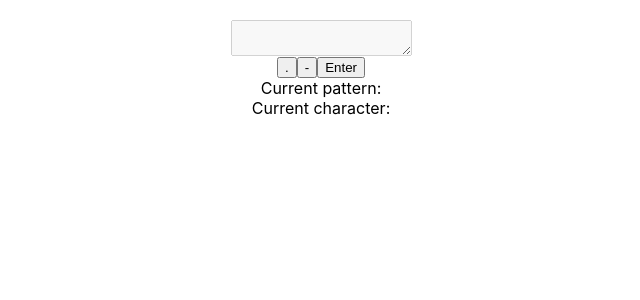
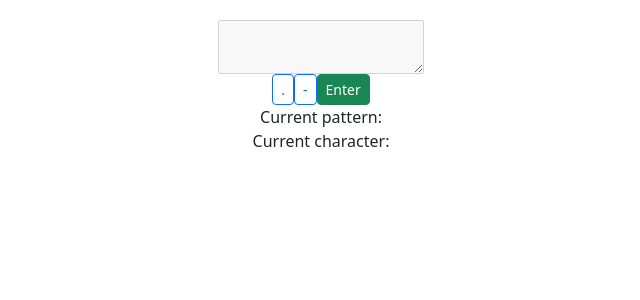
Before and after one commit to CD-Mackay/bad_ui_battles, a React (Create React App) app in the folder morse-code-input/: page / in a window 1280 px wide. Shown: the top 300 px of the page, without its empty margins (319-959 px from the left). Built offline with nearby package versions, Linux system fonts and the light colour scheme.

Commit message:
convert buttons to bootstrap styles

```diff
--- a/morse-code-input/src/App.css
+++ b/morse-code-input/src/App.css
@@ -4,3 +4,8 @@
   align-items: center;
   margin-top: 20px;
 }
+
+.button-wrapper {
+  display: flex;
+  justify-content: space-between;
+}
--- a/morse-code-input/src/App.js
+++ b/morse-code-input/src/App.js
@@ -1,5 +1,7 @@
 import "./App.css";
 import { useState } from "react";
+import Button from 'react-bootstrap/Button';
+import 'bootstrap/dist/css/bootstrap.css';
 
 function App() {
   const [stringFrag, setStringFrag] = useState("");
@@ -89,9 +91,9 @@ function App() {
     <div className="App">
       <textarea disabled value={fullString}></textarea>
       <div className="button-wrapper">
-        <button onClick={() => addCodeFrag(".")}>.</button>
-        <button onClick={() => addCodeFrag("-")}>-</button>
-        <button onClick={translateCode}>Enter</button>
+        <Button variant="outline-primary" size="sm" onClick={() => addCodeFrag(".")}>.</Button>
+        <Button variant="outline-primary" size="sm" onClick={() => addCodeFrag("-")}>-</Button>
+        <Button variant="success" size="sm" onClick={translateCode}>Enter</Button>
       </div>
       <span>Current pattern: {stringFrag}</span>
       <span>
```
